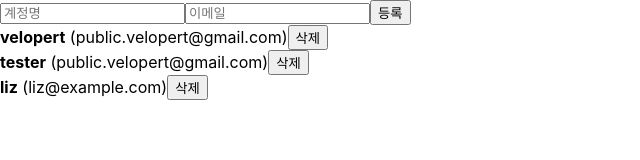
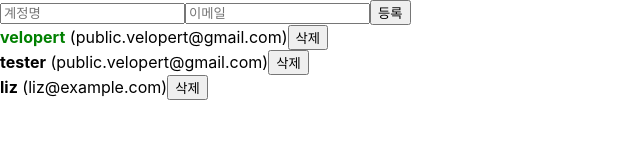
Before and after one commit to ijw9209/self-Study, a React (Create React App) app in the folder react/react-hooks/: page / in a window 1280 px wide. Shown: the top 160 px of the page, without its empty margins (0-640 px from the left). Built offline with nearby package versions, Linux system fonts and the light colour scheme.

Commit message:
15. 배열에 항목 수정하기

```diff
--- a/react/react-hooks/src/App.js
+++ b/react/react-hooks/src/App.js
@@ -37,17 +37,20 @@
     {
       id: 1,
       username: 'velopert',
-      email: 'public.velopert@gmail.com'
+      email: 'public.velopert@gmail.com',
+      active: true
     },
     {
       id: 2,
       username: 'tester',
-      email: 'public.velopert@gmail.com'
+      email: 'public.velopert@gmail.com',
+      active: false
     },
     {
       id: 3,
       username: 'liz',
-      email: 'liz@example.com'
+      email: 'liz@example.com',
+      active: false
     }
   ]);
 
@@ -78,6 +81,13 @@
     setUsers(users.filter(user => user.id !== id));
   }
 
+  const onToggle = id => {
+    setUsers(
+      users.map(user => user.id === id ?
+        { ...user, active: !user.active } : user))
+
+  }
+
   return (
     <>
       <CreateUser
@@ -86,7 +96,7 @@
         onChange={onChange}
         onCreate={onCreate}
       />
-      <UserList users={users} onRemove={onRemove} />
+      <UserList users={users} onRemove={onRemove} onToggle={onToggle} />
     </>
   );
 }
--- a/react/react-hooks/src/UserList.js
+++ b/react/react-hooks/src/UserList.js
@@ -1,19 +1,29 @@
 import React from 'react';
 
-function User({ user, onRemove }) {
+function User({ user, onRemove, onToggle }) {
     return (
         <div>
-            <b>{user.username}</b> <span>({user.email})</span>
+            <b
+                style={{ cursor: 'pointer', color: user.active ? 'green' : 'black' }}
+                onClick={() => onToggle(user.id)}
+            >{user.username}
+            </b>
+            &nbsp;
+            <span>({user.email})</span>
             <button onClick={() => onRemove(user.id)}>삭제</button>
         </div>
     );
 }
 
-function UserList({ users, onRemove }) {
+function UserList({ users, onRemove, onToggle }) {
     return (
         <div>
             {users.map(user => (
-                <User user={user} key={user.id} onRemove={onRemove} />
+                <User
+                    user={user}
+                    key={user.id}
+                    onRemove={onRemove}
+                    onToggle={onToggle} />
             ))}
         </div>
     )
```
